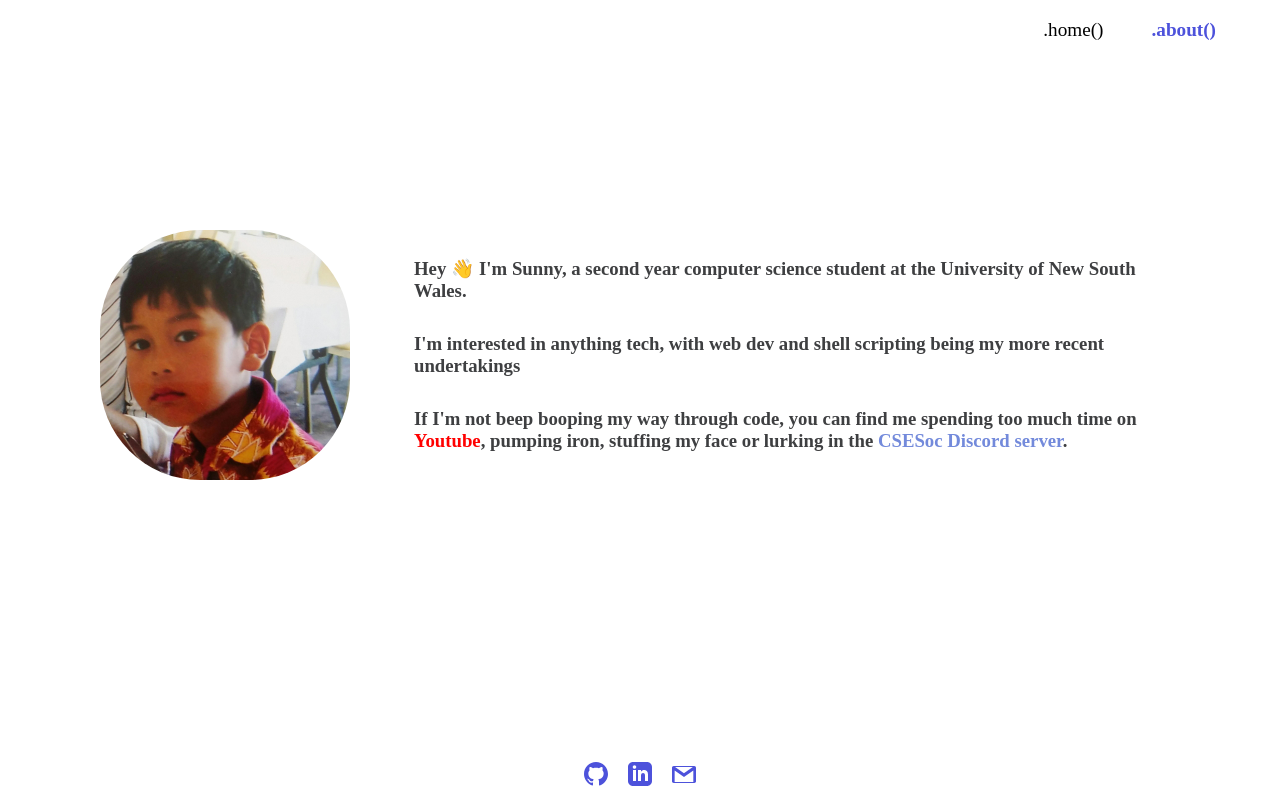
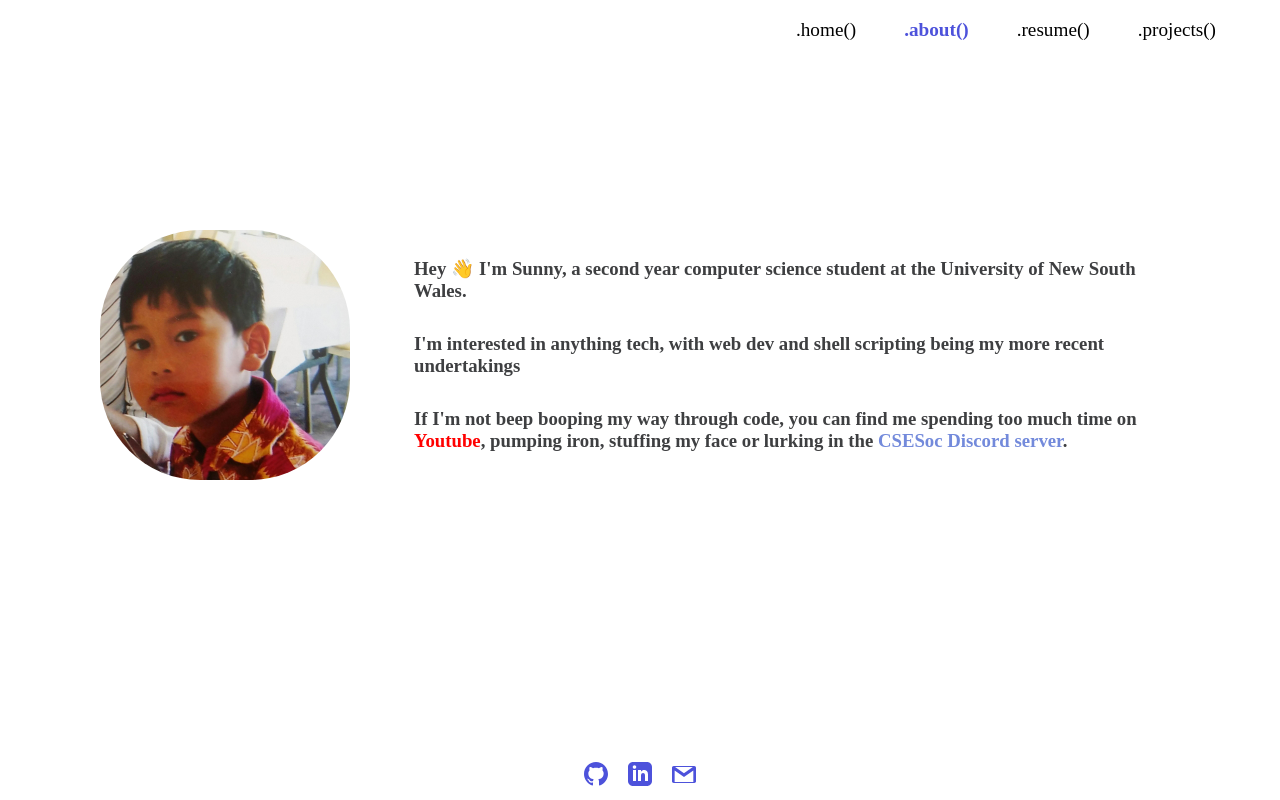
Before and after one commit to casio987/casio987.github.io, a React (Create React App) app: page /about in a window 1280 px wide. Built offline with nearby package versions, Linux system fonts and the light colour scheme; a web font is replaced by a local one; what react-animations would draw is missing.

Commit message:
add error, projects and resume page skeleton

```diff
--- a/src/App.js
+++ b/src/App.js
@@ -4,6 +4,9 @@ import Home from './pages/Home';
 import About from './pages/About';
 import Navbar from './components/Navbar';
 import Footer from './components/Footer';
+import Resume from './pages/Resume';
+import Projects from './pages/Projects';
+import Error from './pages/Error';
 
 
 function App() {
@@ -14,6 +17,9 @@ function App() {
 				<Switch>
 					<Route exact path="/" component={Home} />
 					<Route exact path="/about" component={About}/>
+					<Route exact path="/resume" component={Resume}/>
+					<Route exact path="/projects" component={Projects}/>
+					<Route component={Error}/>
 				</Switch>
 			</Router>
 			<Footer/>
--- a/src/components/Navbar.js
+++ b/src/components/Navbar.js
@@ -77,6 +77,16 @@ function Navbar() {
                             .about()
                         </NavLink>
                     </NavItem>
+                    <NavItem>
+                        <NavLink exact to="/resume" activeClassName='active' className="norm">
+                            .resume()
+                        </NavLink>
+                    </NavItem>
+                    <NavItem>
+                        <NavLink exact to="/projects" activeClassName='active' className="norm">
+                            .projects()
+                        </NavLink>
+                    </NavItem>
                 </NavbarMenu>
             </NavbarContainer>
         </Nav>
--- a/src/pages/About.js
+++ b/src/pages/About.js
@@ -54,6 +54,7 @@ const ytList = [
     "https://www.youtube.com/watch?v=MpzWxMFtFRU&t=315s&ab_channel=MarcChee",
     "https://www.youtube.com/watch?v=qzpxWtDMIME&ab_channel=Lordramza76",
     "https://www.youtube.com/watch?v=nMouIB-L8Nc&ab_channel=TeamCoco",
+    "https://www.youtube.com/watch?v=gCVZIpxUEhg&ab_channel=HarvardUniversity",
 ];
 
 const WaveAnimation = keyframes`${swing}`;
--- /dev/null
+++ b/src/pages/Error.js
@@ -0,0 +1,11 @@
+import React from 'react'
+
+function Error() {
+    return (
+        <h1>
+            404 error not found
+        </h1>
+    )
+}
+
+export default Error
--- /dev/null
+++ b/src/pages/Projects.js
@@ -0,0 +1,11 @@
+import React from 'react'
+
+function Projects() {
+    return (
+        <div>
+            ¯\_(ツ)_/¯
+        </div>
+    )
+}
+
+export default Projects
--- /dev/null
+++ b/src/pages/Resume.js
@@ -0,0 +1,11 @@
+import React from 'react'
+
+function Resume() {
+    return (
+        <div>
+            ¯\_(ツ)_/¯
+        </div>
+    )
+}
+
+export default Resume
```
